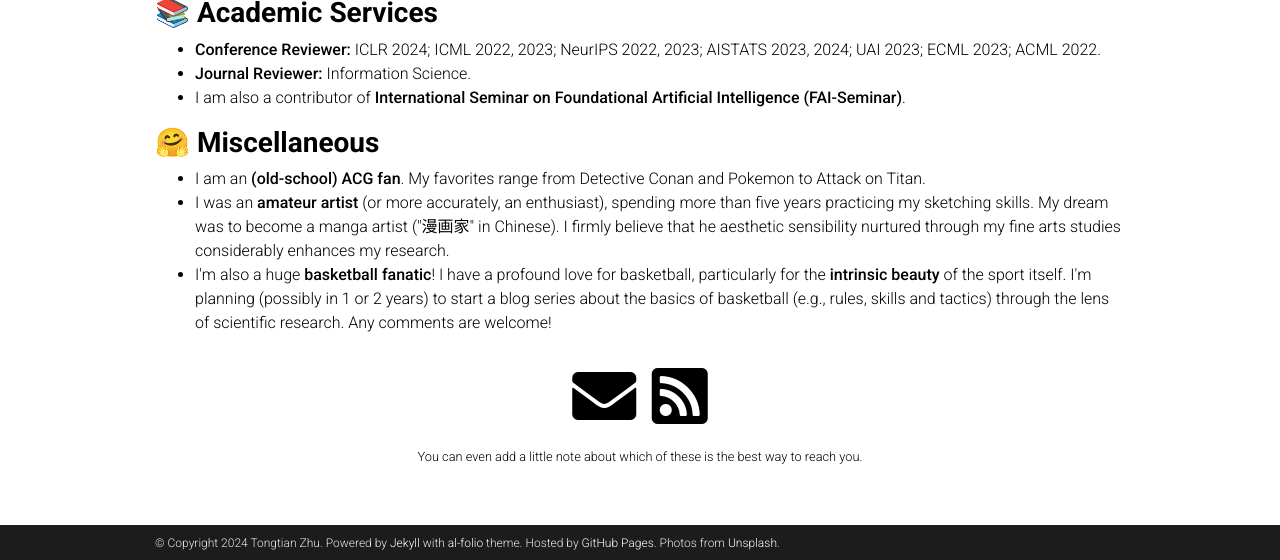
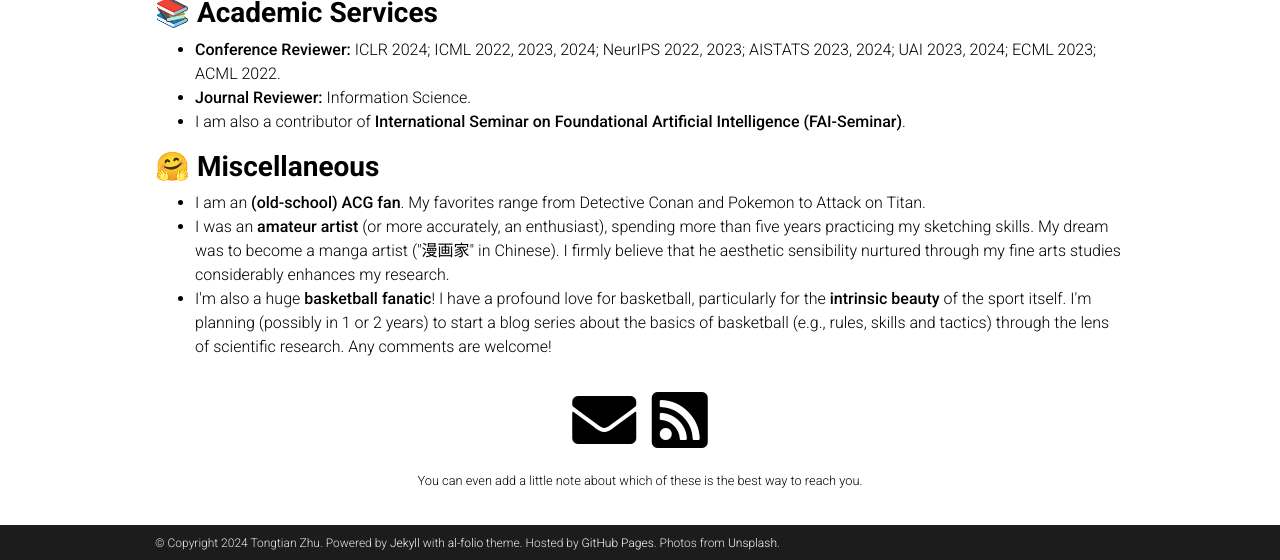
Before and after one commit to Raiden-Zhu/Raiden-Zhu.github.io, a Jekyll site: the page built from _pages/about.md, in a window 1280 px wide and 900 px high, scrolled down 1685 px, cut to the strip 340-900 px from the top of the window. Built offline with Jekyll 4.4.1, drawn with Linux system fonts in a browser that asks for light colours; full-size pictures stand in for the smaller copies a plugin makes; comment, search, counter and statistics services are not loaded; a style sheet for code colours, icons or effects is not loaded.

Commit message:
Update about.html

```diff
--- a/_layouts/about.html
+++ b/_layouts/about.html
@@ -64,7 +64,7 @@
           <!-- Services -->
             <h3 style="color: inherit; font-weight: bold;">📚 Academic Services</h3>
             <ul>
-                  <li><strong>Conference Reviewer:</strong> ICLR 2024; ICML 2022, 2023; NeurIPS 2022, 2023; AISTATS 2023, 2024; UAI 2023; ECML 2023; ACML 2022.</li>
+                  <li><strong>Conference Reviewer:</strong> ICLR 2024; ICML 2022, 2023, 2024; NeurIPS 2022, 2023; AISTATS 2023, 2024; UAI 2023, 2024; ECML 2023; ACML 2022.</li>
                   <li><strong>Journal Reviewer:</strong> Information Science.</li>
                   <li>I am also a contributor of <a href="http://www.fai-seminar.ac.cn"><strong>International Seminar on Foundational Artificial Intelligence (FAI-Seminar)</strong></a>.</li>
             </ul>
```
